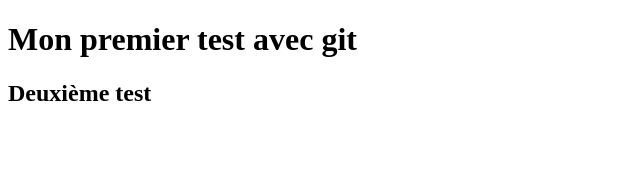
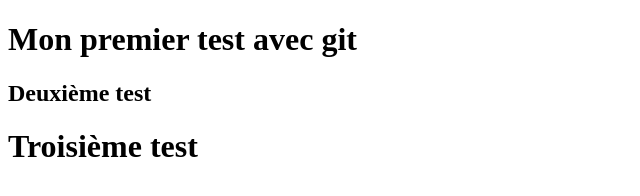
Before and after one commit to AbdelODG/test, a plain HTML site: page index.html in a window 1280 px wide. Shown: the whole page, without its empty margins (0-640 px from the left). Drawn offline with Linux system fonts and the light colour scheme.

Commit message:
Modification du troisième collaborateur

```diff
--- a/index.html
+++ b/index.html
@@ -8,5 +8,6 @@
 <body>
     <h1>Mon premier test avec git</h1>
     <h2>Deuxième test</h2>
+    <h1>Troisième test</h1>
 </body>
 </html>
```
